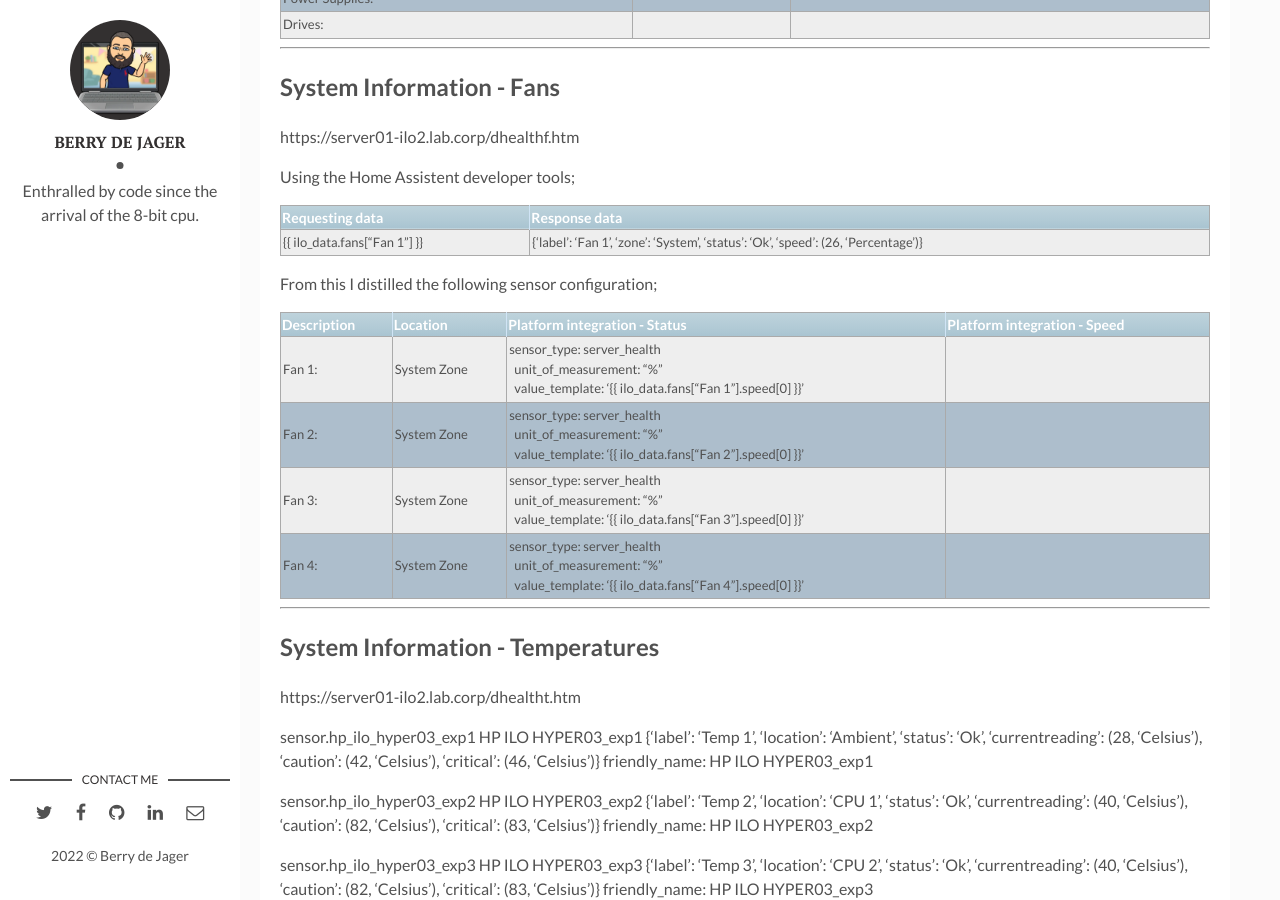
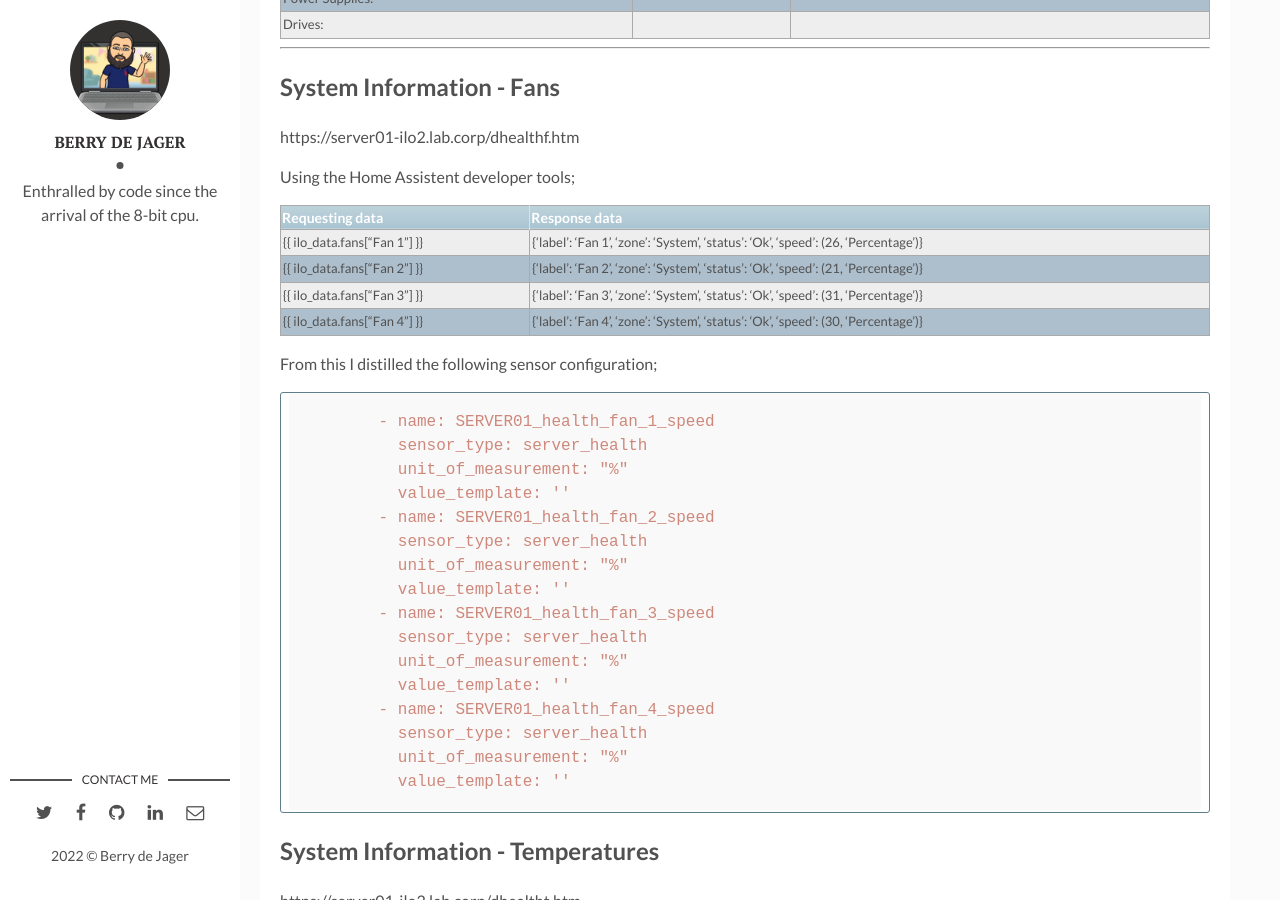
Before and after one commit to berrydejager/code, a Jekyll site: the page built from _posts/2022-04-26-Home-Assistant-iLO2.markdown, in a window 1280 px wide and 900 px high, scrolled down 2401 px. Built offline with Jekyll 4.4.1, drawn with Linux system fonts in a browser that asks for light colours.

Commit message:
Update 2022-04-26-Home-Assistant-iLO2.markdown

````diff
--- a/_posts/2022-04-26-Home-Assistant-iLO2.markdown
+++ b/_posts/2022-04-26-Home-Assistant-iLO2.markdown
@@ -82,17 +82,30 @@ Using the Home Assistent developer tools;
 | Requesting data | Response data |
 | ---             | ---           |
 | \{\{ ilo_data.fans["Fan 1"] \}\} | \{'label': 'Fan 1', 'zone': 'System', 'status': 'Ok', 'speed': (26, 'Percentage')\} |
+| \{\{ ilo_data.fans["Fan 2"] \}\} | \{'label': 'Fan 2', 'zone': 'System', 'status': 'Ok', 'speed': (21, 'Percentage')\} |
+| \{\{ ilo_data.fans["Fan 3"] \}\} | \{'label': 'Fan 3', 'zone': 'System', 'status': 'Ok', 'speed': (31, 'Percentage')\} |
+| \{\{ ilo_data.fans["Fan 4"] \}\} | \{'label': 'Fan 4', 'zone': 'System', 'status': 'Ok', 'speed': (30, 'Percentage')\} |
 
 From this I distilled the following sensor configuration;
 
-| Description | Location | Platform integration - Status | Platform integration - Speed |
-| --- | --- | --- | --- |
-| Fan 1: | System Zone | sensor_type: server_health<br />&nbsp;&nbsp;unit_of_measurement: "%"<br />&nbsp;&nbsp;value_template: '\{\{ ilo_data.fans["Fan 1"].speed[0] \}\}' |
-| Fan 2: | System Zone | sensor_type: server_health<br />&nbsp;&nbsp;unit_of_measurement: "%"<br />&nbsp;&nbsp;value_template: '\{\{ ilo_data.fans["Fan 2"].speed[0] \}\}' |
-| Fan 3: | System Zone | sensor_type: server_health<br />&nbsp;&nbsp;unit_of_measurement: "%"<br />&nbsp;&nbsp;value_template: '\{\{ ilo_data.fans["Fan 3"].speed[0] \}\}' |
-| Fan 4: | System Zone | sensor_type: server_health<br />&nbsp;&nbsp;unit_of_measurement: "%"<br />&nbsp;&nbsp;value_template: '\{\{ ilo_data.fans["Fan 4"].speed[0] \}\}' |
-
----
+```
+      - name: SERVER01_health_fan_1_speed
+        sensor_type: server_health
+        unit_of_measurement: "%"
+        value_template: '{{ ilo_data.fans["Fan 1"].speed[0] }}'
+      - name: SERVER01_health_fan_2_speed
+        sensor_type: server_health
+        unit_of_measurement: "%"
+        value_template: '{{ ilo_data.fans["Fan 2"].speed[0] }}'
+      - name: SERVER01_health_fan_3_speed
+        sensor_type: server_health
+        unit_of_measurement: "%"
+        value_template: '{{ ilo_data.fans["Fan 3"].speed[0] }}'
+      - name: SERVER01_health_fan_4_speed
+        sensor_type: server_health
+        unit_of_measurement: "%"
+        value_template: '{{ ilo_data.fans["Fan 4"].speed[0] }}'
+```
 
 ## System Information - Temperatures
 
````
